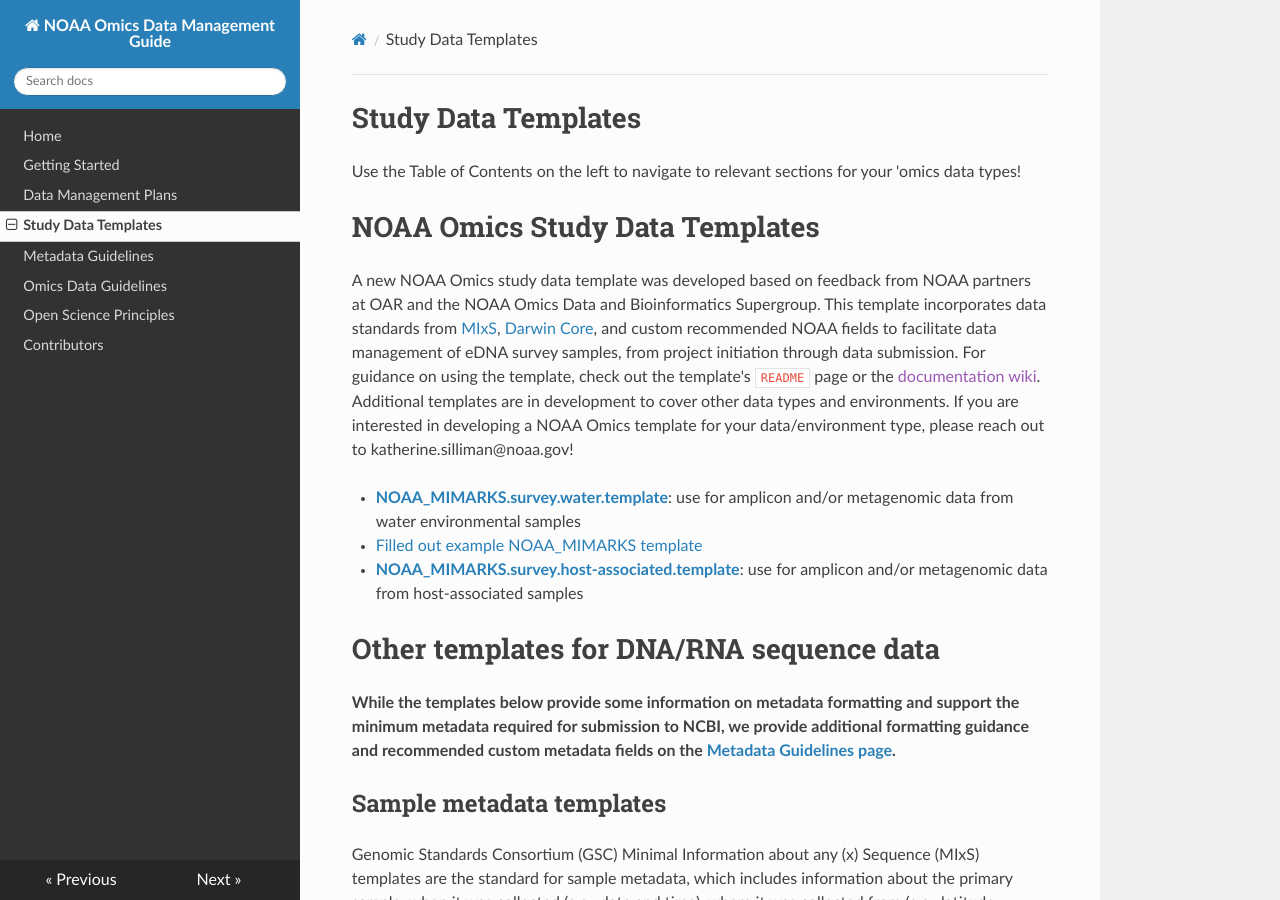
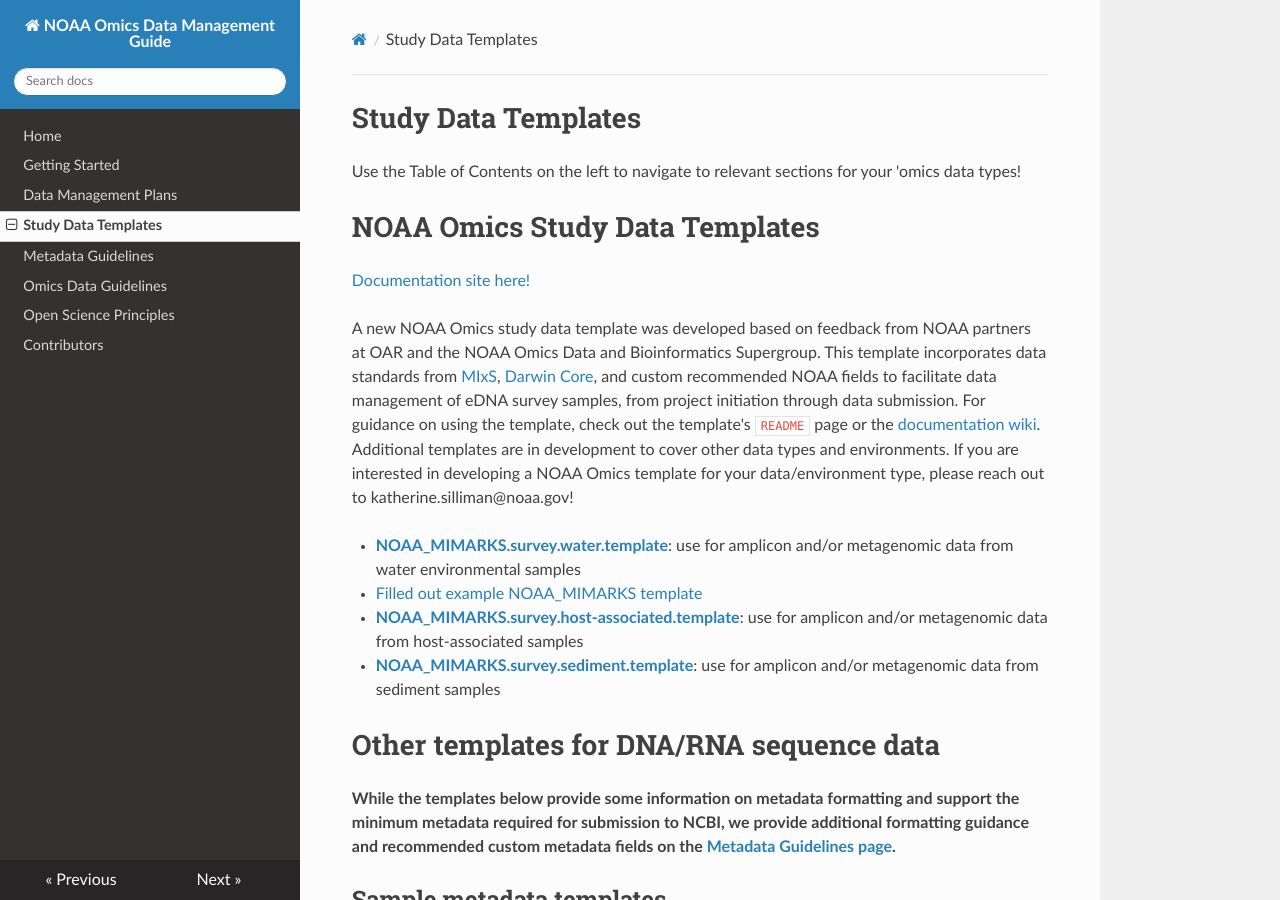
Before and after one commit to NOAA-Omics/noaa-omics-dmg, an MkDocs documentation site: the page built from docs/study-data-templates.md, in a window 1280 px wide and 900 px high. Built offline with MkDocs 1.6.1, drawn with Linux system fonts in a browser that asks for light colours; nearby versions of some CDN libraries.

Commit message:
Update study-data-templates.md
Added sediment template

```diff
--- a/docs/study-data-templates.md
+++ b/docs/study-data-templates.md
@@ -5,12 +5,14 @@
 
 # NOAA Omics Study Data Templates
 
-A new NOAA Omics study data template was developed based on feedback from NOAA partners at OAR and the NOAA Omics Data and Bioinformatics Supergroup. This template incorporates data standards from [MIxS](https://genomicsstandardsconsortium.github.io/mixs/), [Darwin Core](https://dwc.tdwg.org/terms/), and custom recommended NOAA fields to facilitate data management of eDNA survey samples, from project initiation through data submission. For guidance on using the template, check out the template's `README` page or the [documentation wiki](). Additional templates are in development to cover other data types and environments. If you are interested in developing a NOAA Omics template for your data/environment type, please reach out to katherine.silliman@noaa.gov!
- <!-- change this to Read the Docs -->
+[Documentation site here!](https://noaa-omics-templates.readthedocs.io/en/latest/)
+
+A new NOAA Omics study data template was developed based on feedback from NOAA partners at OAR and the NOAA Omics Data and Bioinformatics Supergroup. This template incorporates data standards from [MIxS](https://genomicsstandardsconsortium.github.io/mixs/), [Darwin Core](https://dwc.tdwg.org/terms/), and custom recommended NOAA fields to facilitate data management of eDNA survey samples, from project initiation through data submission. For guidance on using the template, check out the template's `README` page or the [documentation wiki](https://noaa-omics-templates.readthedocs.io/en/latest/). Additional templates are in development to cover other data types and environments. If you are interested in developing a NOAA Omics template for your data/environment type, please reach out to katherine.silliman@noaa.gov!
 
 * **[NOAA_MIMARKS.survey.water.template](https://docs.google.com/spreadsheets/d/1YBXFU9PuMqm7IT1tp0LTxQ1v2j0tlCWFnhSpy-EBwPw/edit?usp=sharing)**: use for amplicon and/or metagenomic data from water environmental samples
   + [Filled out example NOAA_MIMARKS template](https://docs.google.com/spreadsheets/d/1b7m5u7Cqj-L6vJYk81CHHDNNXftr3JRNCpGgcVJtCEE/edit?usp=sharing)
 * **[NOAA_MIMARKS.survey.host-associated.template](https://docs.google.com/spreadsheets/d/1JtWgX_t5PbG0CpEJWHu906yH8Udek3l4I-KOM80MR6M/edit?usp=sharing)**: use for amplicon and/or metagenomic data from host-associated samples
+*  **[NOAA_MIMARKS.survey.sediment.template](https://docs.google.com/spreadsheets/d/1yF0M58huJKozVp7WObjWOQCH01rjf9Z-g9ykwyLkeSg/edit?usp=drive_link)**: use for amplicon and/or metagenomic data from sediment samples
 
 # Other templates for DNA/RNA sequence data
 
```
